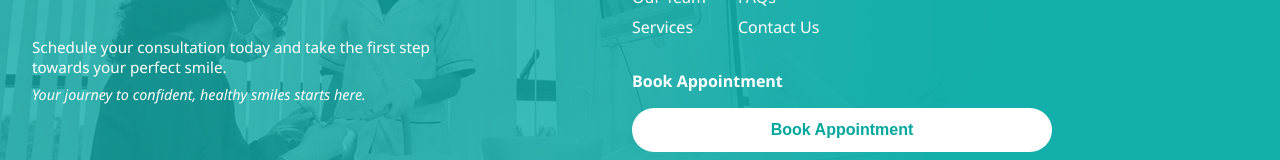
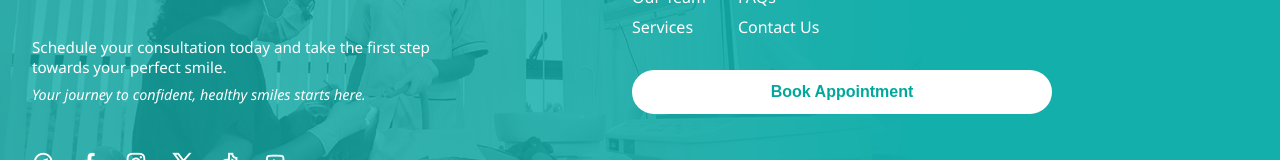
Before and after one commit to arsema16/dr-senait-frontend, a React (Create React App) app in the folder frontend/: page /contact in a window 1280 px wide. Shown: the part 1340-1500 px from the top of the page. Built offline with nearby package versions, Linux system fonts and the light colour scheme; no server answers; a web font is replaced by a local one.

Commit message:
Update Footer.jsx

```diff
--- a/frontend/src/components/Footer.jsx
+++ b/frontend/src/components/Footer.jsx
@@ -98,7 +98,6 @@ const Footer = () => {
 
           {/* Book Appointment Button */}
           <div style={{ marginTop: '1.5rem' }}>
-            <h4 style={{ fontWeight: 'bold', marginBottom: '1rem' }}>Book Appointment</h4>
             <button
               onClick={() => navigate('/appointment')}
               style={{
```
